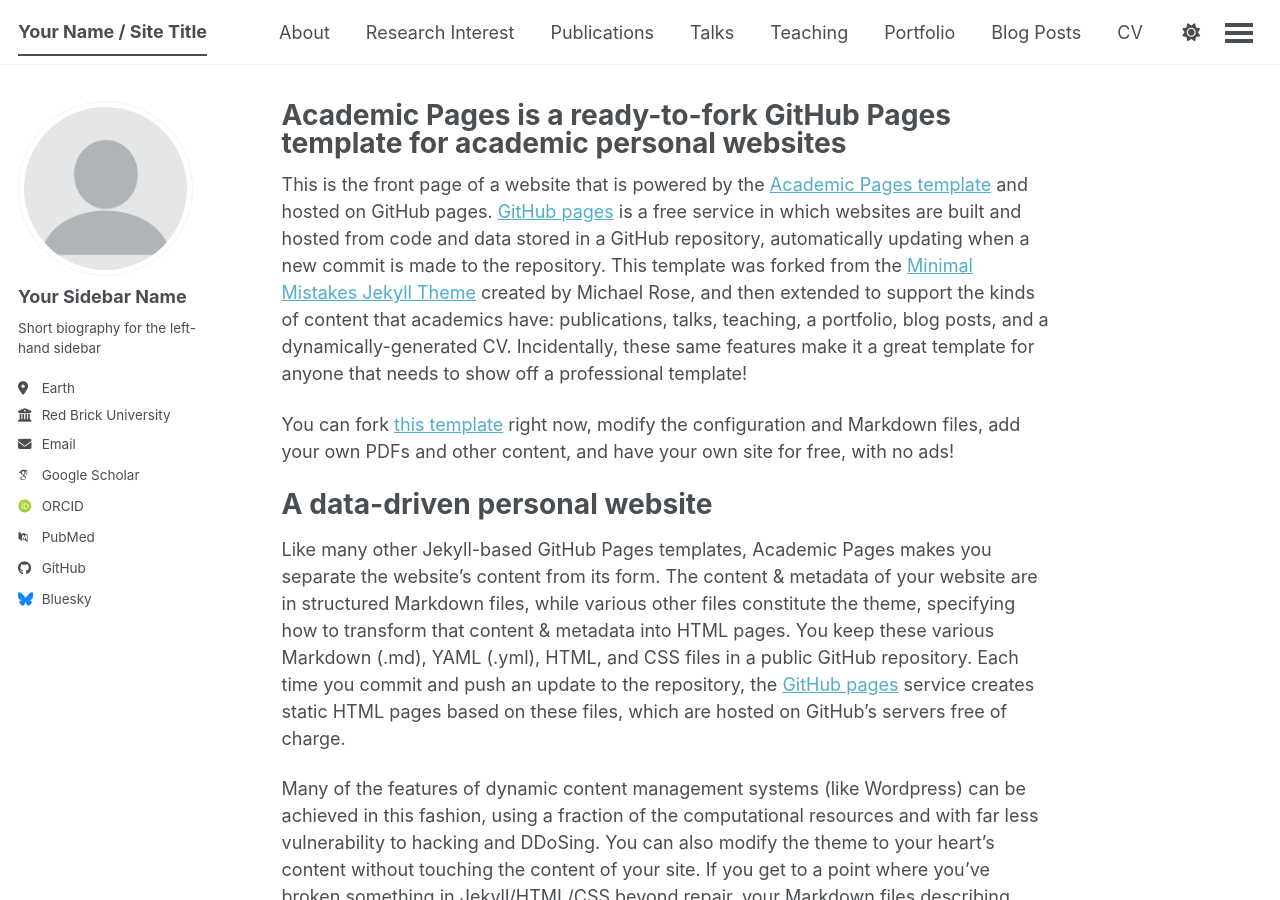
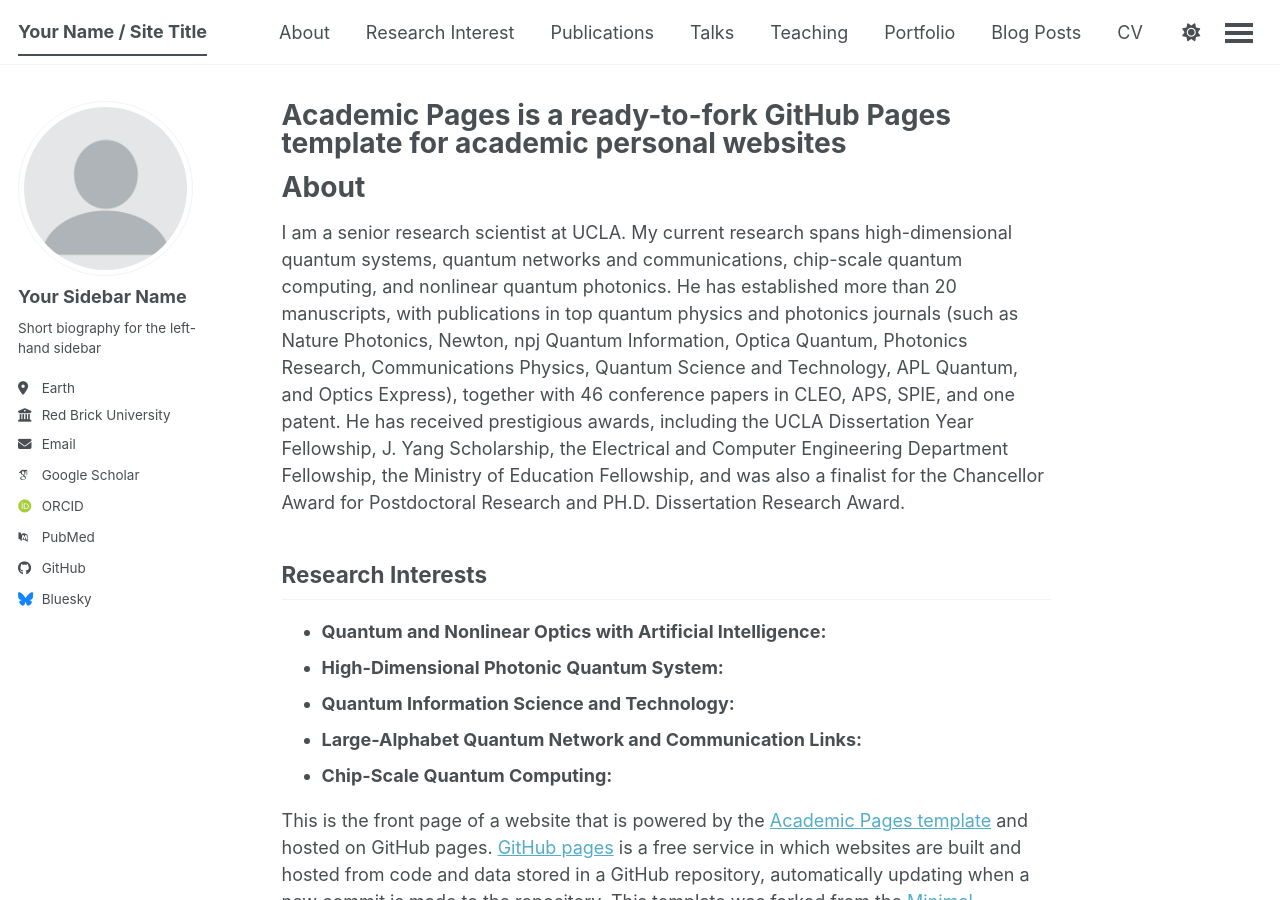
Before and after one commit to Kai-ChiChang/Kai-ChiChang.github.io, a Jekyll site: the page built from _pages/about.md, in a window 1280 px wide and 900 px high. Built offline with Jekyll 4.4.1, drawn with Linux system fonts in a browser that asks for light colours; some web fonts are replaced; a script bundle is joined from its source files by our own code; library files that are not in the unit come from our copies.

Commit message:
About and Research Interest.md

```diff
--- a/_pages/about.md
+++ b/_pages/about.md
@@ -6,6 +6,15 @@
   - /about/
   - /about.html
 ---
+# About
+I am a senior research scientist at UCLA. My current research spans high-dimensional quantum systems, quantum networks and communications, chip-scale quantum computing, and nonlinear quantum photonics. He has established more than 20 manuscripts, with publications in top quantum physics and photonics journals (such as Nature Photonics, Newton, npj Quantum Information, Optica Quantum, Photonics Research, Communications Physics, Quantum Science and Technology, APL Quantum, and Optics Express), together with 46 conference papers in CLEO, APS, SPIE, and one patent. He has received prestigious awards, including the UCLA Dissertation Year Fellowship, J. Yang Scholarship, the Electrical and Computer Engineering Department Fellowship, the Ministry of Education Fellowship, and was also a finalist for the Chancellor Award for Postdoctoral Research and PH.D. Dissertation Research Award.
+
+## Research Interests
+* **Quantum and Nonlinear Optics with Artificial Intelligence:**
+* **High-Dimensional Photonic Quantum System:**
+* **Quantum Information Science and Technology:**
+* **Large-Alphabet Quantum Network and Communication Links:**
+* **Chip-Scale Quantum Computing:**
 
 This is the front page of a website that is powered by the [Academic Pages template](https://github.com/academicpages/academicpages.github.io) and hosted on GitHub pages. [GitHub pages](https://pages.github.com) is a free service in which websites are built and hosted from code and data stored in a GitHub repository, automatically updating when a new commit is made to the repository. This template was forked from the [Minimal Mistakes Jekyll Theme](https://mmistakes.github.io/minimal-mistakes/) created by Michael Rose, and then extended to support the kinds of content that academics have: publications, talks, teaching, a portfolio, blog posts, and a dynamically-generated CV. Incidentally, these same features make it a great template for anyone that needs to show off a professional template!
 
```
